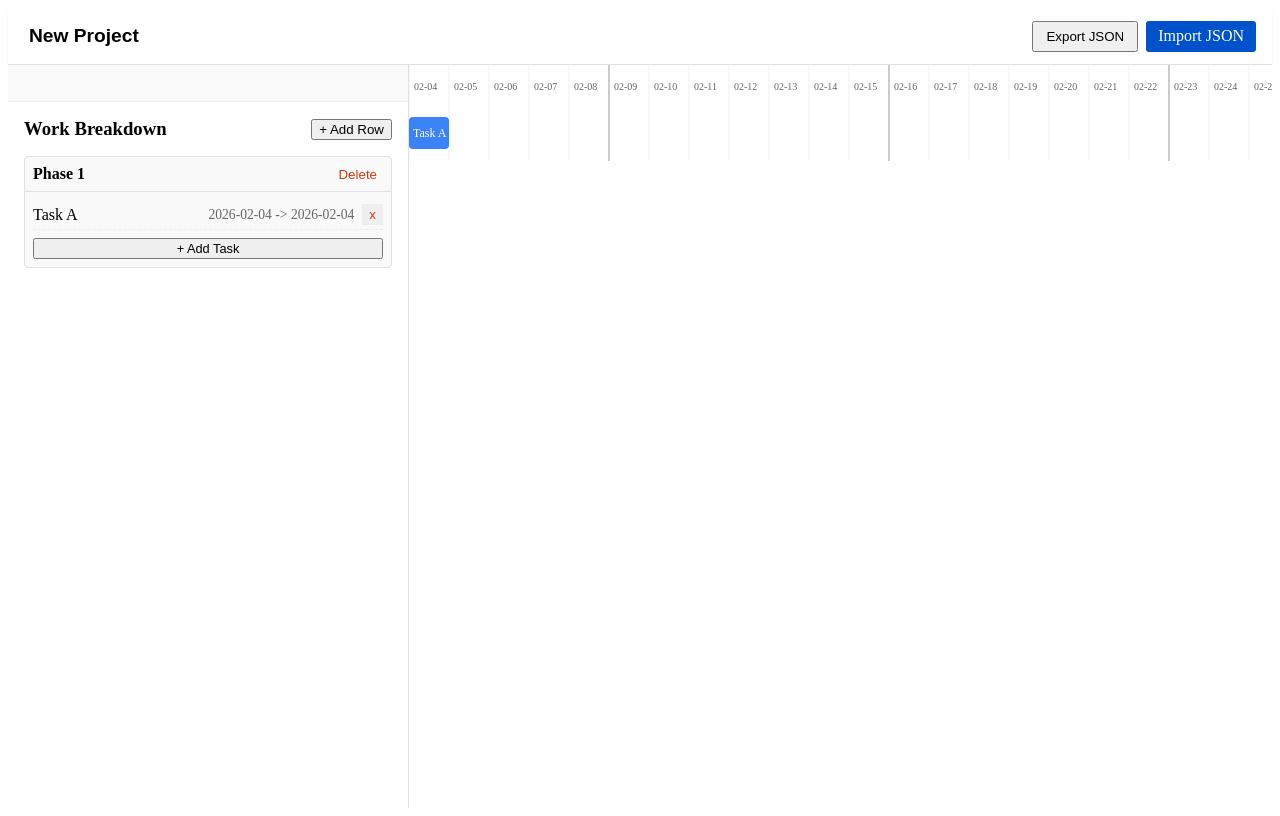
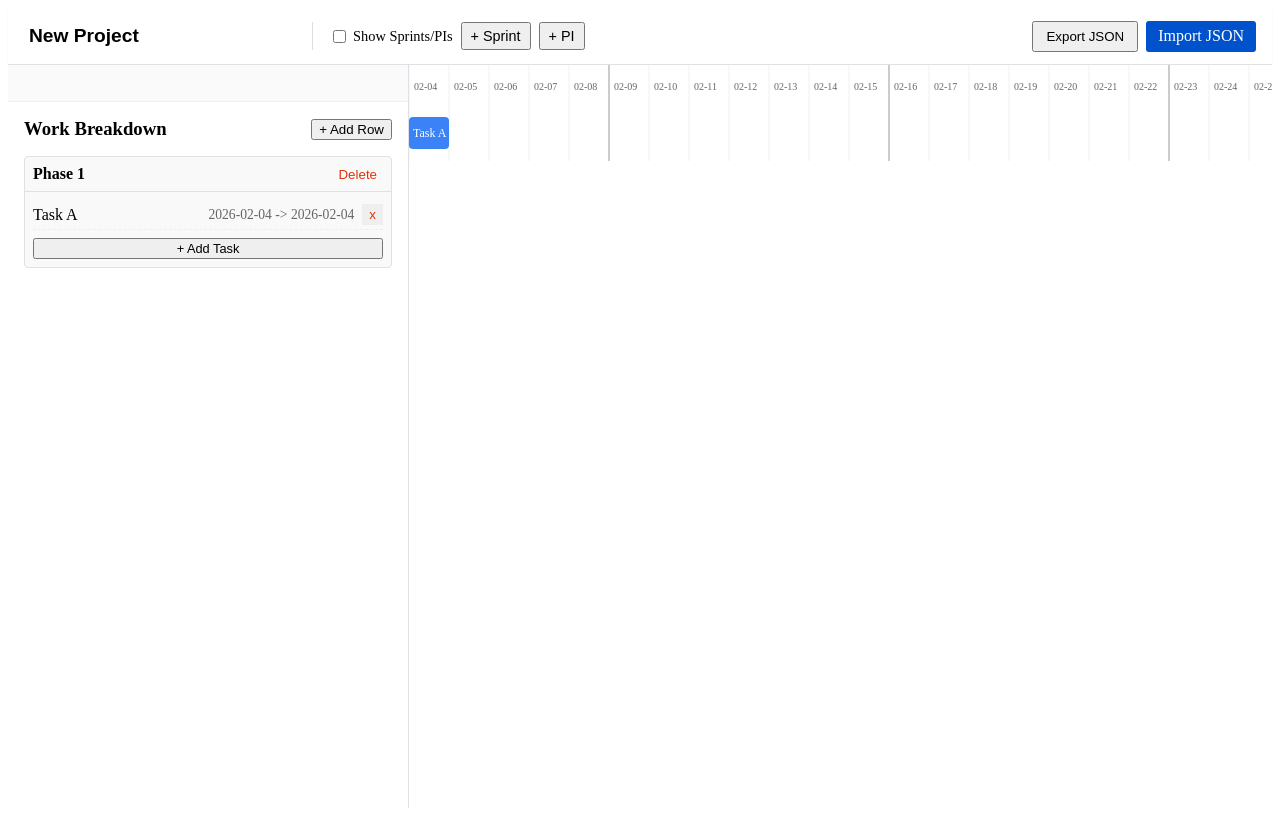
Before and after one commit to ssinha102/gantt_chart, a React (Vite) app: page / in a window 1280 px wide. Built offline with nearby package versions, Linux system fonts and the light colour scheme.

Commit message:
Update Toolbar.tsx

```diff
--- a/src/components/Toolbar/Toolbar.tsx
+++ b/src/components/Toolbar/Toolbar.tsx
@@ -2,7 +2,7 @@ import React from 'react';
 import { useStore } from '../../state/store';
 
 export const Toolbar: React.FC = () => {
-  const { doc, setTitle, loadDoc } = useStore();
+  const { doc, setTitle, loadDoc, toggleTimeboxes, addTimebox } = useStore();
 
   const handleDownload = () => {
     const blob = new Blob([JSON.stringify(doc, null, 2)], { type: 'application/json' });
@@ -25,6 +25,22 @@ export const Toolbar: React.FC = () => {
     }
   };
 
+  const handleAddSprint = () => {
+    const name = prompt("Sprint Name (e.g. Sprint 24):");
+    if (!name) return;
+    const today = new Date().toISOString().split('T')[0];
+    const end = new Date(Date.now() + 14 * 24 * 60 * 60 * 1000).toISOString().split('T')[0];
+    addTimebox('sprint', name, today, end);
+  };
+
+  const handleAddPI = () => {
+    const name = prompt("PI Name (e.g. PI 5):");
+    if (!name) return;
+    const today = new Date().toISOString().split('T')[0];
+    const end = new Date(Date.now() + 70 * 24 * 60 * 60 * 1000).toISOString().split('T')[0];
+    addTimebox('pi', name, today, end);
+  };
+
   return (
     <div style={{
       display: 'flex',
@@ -39,25 +55,25 @@ export const Toolbar: React.FC = () => {
         value={doc.title}
         onChange={(e) => setTitle(e.target.value)}
         placeholder="Project Title"
-        style={{
-          fontSize: '1.2rem',
-          fontWeight: '600',
-          border: '1px solid transparent',
-          padding: '4px',
-          borderRadius: '4px'
-        }}
+        style={{ fontSize: '1.2rem', fontWeight: '600', border: '1px solid transparent', padding: '4px', borderRadius: '4px' }}
       />
+
+      <div style={{ borderLeft: '1px solid #ddd', paddingLeft: '1rem', display: 'flex', gap: '0.5rem', alignItems: 'center' }}>
+        <label style={{ display: 'flex', alignItems: 'center', gap: '4px', fontSize: '0.9rem', cursor: 'pointer', userSelect: 'none' }}>
+          <input
+            type="checkbox"
+            checked={!!doc.view.showTimeboxes}
+            onChange={toggleTimeboxes}
+          />
+          Show Sprints/PIs
+        </label>
+        <button onClick={handleAddSprint} style={{ padding: '4px 8px', fontSize: '0.9rem' }}>+ Sprint</button>
+        <button onClick={handleAddPI} style={{ padding: '4px 8px', fontSize: '0.9rem' }}>+ PI</button>
+      </div>
+
       <div style={{ marginLeft: 'auto', display: 'flex', gap: '0.5rem' }}>
-        <button onClick={handleDownload} style={{ padding: '6px 12px', cursor: 'pointer' }}>
-          Export JSON
-        </button>
-        <label style={{
-          padding: '6px 12px',
-          cursor: 'pointer',
-          background: '#0052cc',
-          color: 'white',
-          borderRadius: '3px'
-        }}>
+        <button onClick={handleDownload} style={{ padding: '6px 12px', cursor: 'pointer' }}>Export JSON</button>
+        <label style={{ padding: '6px 12px', cursor: 'pointer', background: '#0052cc', color: 'white', borderRadius: '3px' }}>
           Import JSON
           <input type="file" hidden onChange={handleUpload} accept=".json" />
         </label>
```
